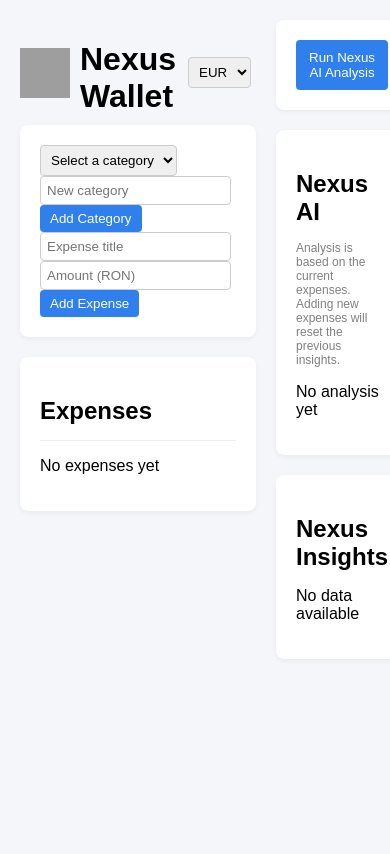
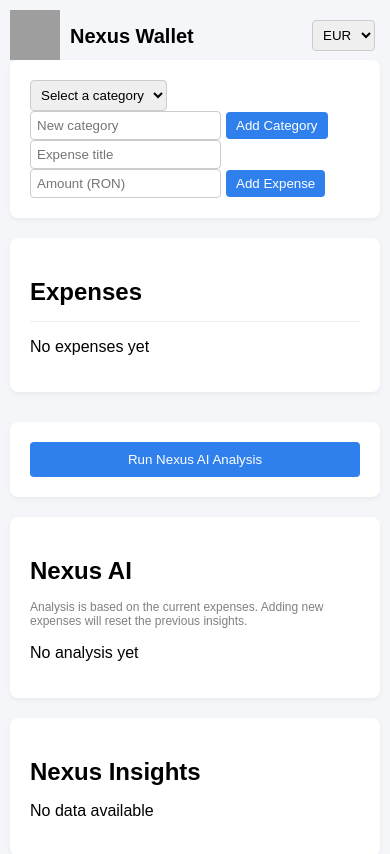
Before and after one commit to C0DREA/Nexus_Wallet, a React (Vite) app: page / in a window 390 px wide. Shown: the top 854 px of the page. Built offline with nearby package versions, Linux system fonts and the light colour scheme; grey boxes are pictures that could not be loaded.

Commit message:
feat: add responsiveness to different screen sizes

```diff
--- a/src/App.css
+++ b/src/App.css
@@ -27,3 +27,31 @@ input, select {
     border: 1px solid #ccc;
     border-radius: 4px;
 }
+
+.app-container {
+    display: flex;
+    gap: 20px;
+    padding: 20px;
+}
+
+/* Tablet View */
+@media (max-width: 768px) {
+    .app-container {
+        flex-direction: column;
+    }
+}
+
+/* Smartphone View */
+@media (max-width: 480px) {
+    .app-container {
+        gap: 10px;
+        padding: 10px;
+    }
+}
+
+/* Small Screen View */
+@media (max-width: 600px) {
+  h1 {
+    font-size: 20px;
+  }
+}
--- a/src/App.jsx
+++ b/src/App.jsx
@@ -8,10 +8,10 @@ import './App.css';
 
 function App() {
   return (
-    <div style={{ display: 'flex', gap: '20px', padding: '20px' }}>
+    <div className='app-container'>
 
       {/* Left Side */}
-      <div style={{ flex: 1 }}>
+      <div style={{ flex: 1, minWidth: '300px' }}>
 
         <div style={{ display: 'flex', alignItems: 'center', justifyContent: 'space-between' }}>
 
@@ -53,7 +53,7 @@ function App() {
       </div>
 
       {/* Right Side */}
-      <div style={{ flex: 1 }}>
+      <div style={{ flex: 1, minWidth: '300px' }}>
 
         <div style={{
           marginBottom: '20px',
```
